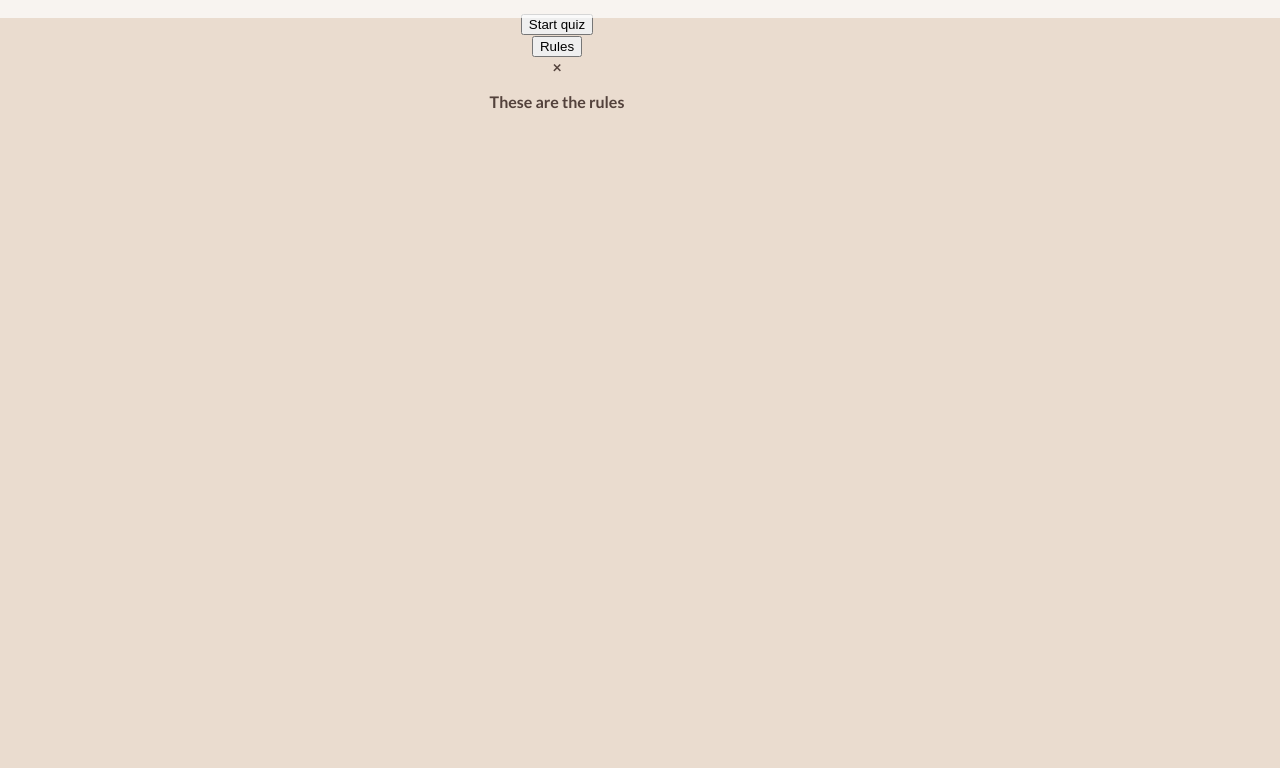
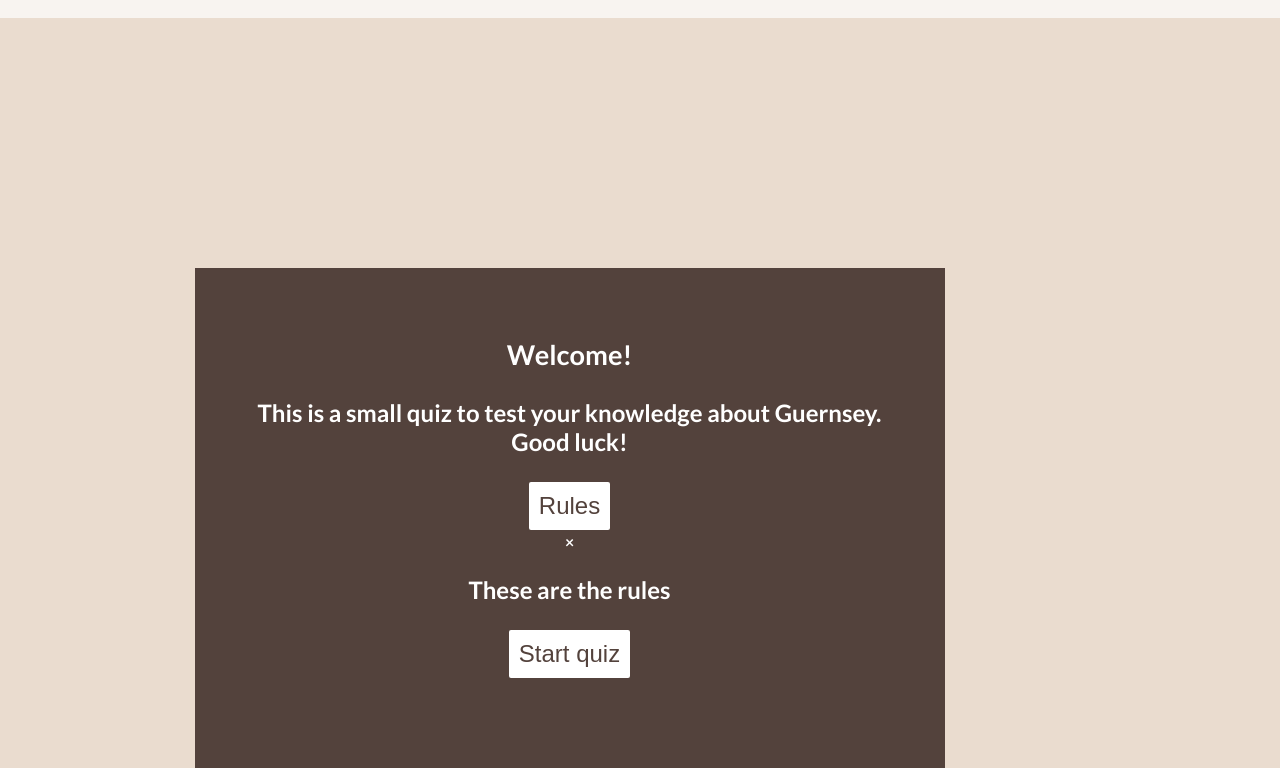
Before and after one commit to SaraMathews/Guernsey-quiz, a plain HTML site: page index.html in a window 1280 px wide. Shown: the part 182-950 px from the top of the page. Before the commit the page ends 800 px from the top, so only its background shows below. Drawn offline with Linux system fonts and the light colour scheme.

Commit message:
Add style to welcome form. Change order of divs in index.html

```diff
--- a/assets/css/style.css
+++ b/assets/css/style.css
@@ -29,8 +29,9 @@ h2 {
 }
 
 h3 {
-    margin-top: 100px;
+    margin-top: 70px;
     font-size: 1.7rem;
+
 }
 
 /* Header style */
@@ -45,3 +46,32 @@ h3 {
 .fa-diamond {
     font-size: 2.5rem;
 }
+
+/* Welcome and rules box style */
+
+/* Welcome form style */
+.main-box {
+    background-color: #53423C;
+    color: white;
+    height: 500px;
+    width: 750px;
+    margin-top: 450px;
+   margin-left: 10%;
+}
+
+div > p {
+    font-size: 1.5rem;
+    padding-left: 10px;
+    padding-right: 10px;
+}
+
+.submit-btn {
+    background-color: rgb(255, 255, 255);
+    border: #53423C 2px solid;
+    color: #53423C;
+    font-size: 1.5rem;
+    text-align: center;
+    padding: 10px 10px;
+    border-radius: 4px;
+    cursor: pointer;
+}
--- a/index.html
+++ b/index.html
@@ -1,5 +1,6 @@
 <!DOCTYPE html>
 <html lang="en">
+
 <head>
     <meta charset="UTF-8">
     <meta http-equiv="X-UA-Compatible" content="IE=edge">
@@ -12,6 +13,7 @@
     <title>Guernsey Quiz</title>
     <script src="https://kit.fontawesome.com/c720821d05.js" crossorigin="anonymous"></script>
 </head>
+
 <body>
     <!--Heading-->
     <section class="heading">
@@ -20,20 +22,20 @@
     </section>
     <main>
         <!--Welcome form with rules-->
-        <div>
-            <form action="quiz.html">
+        <div class="main-box">
+            <div action="quiz.html">
                 <h3>Welcome!</h3>
-                <p>This is a small quiz to test your knowledge about Guernsey. Good luck!</p>
-                <input type="submit" value="Start quiz" class="submit-btn">
-            </form>
-            <!--Code from "How To Create a Modal Box" w3schools-->
-                <button id="rules-btn">Rules</button>
+                <p>This is a small quiz to test your knowledge about Guernsey. <br>Good luck!</p>
+                <!--Code from "How To Create a Modal Box" w3schools-->
+                <button class="submit-btn" id="rules-btn">Rules</button>
                 <div id="rules-modal">
                     <div id="modal-content">
                         <span class="close">&times;</span>
                         <p>These are the rules</p>
                     </div>
                 </div>
+                <input type="submit" value="Start quiz" class="submit-btn">
+            </div>
         </div>
         <footer>
             <div>
@@ -42,4 +44,5 @@
         </footer>
     </main>
 </body>
+
 </html>
```
Also changed, not shown: quiz.html (+1 -1 lines).
